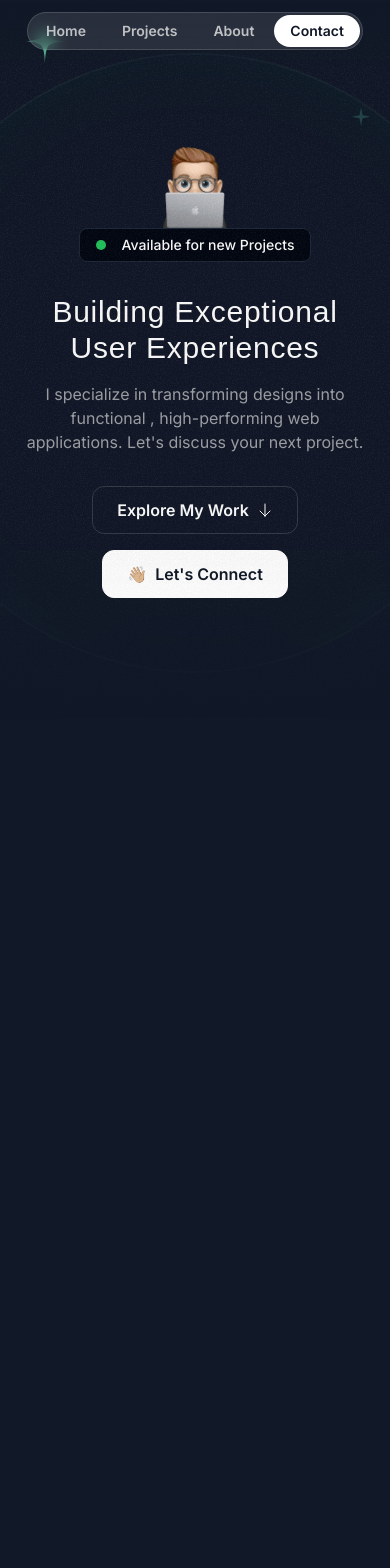
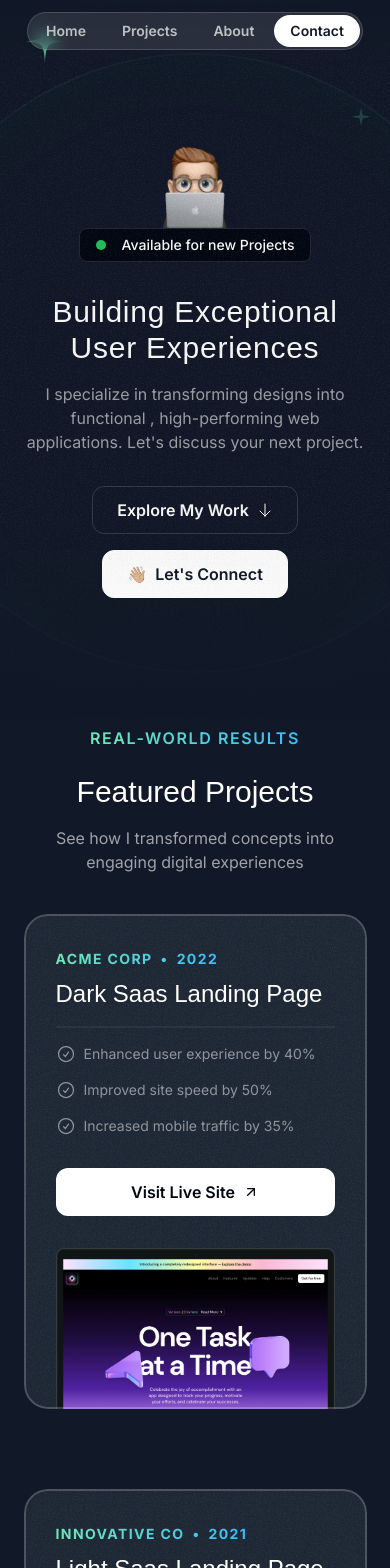
Before and after one commit to BarryCoding/tribe-portfolio, a Next.js app: page / in a window 390 px wide. Shown: the top 1568 px of the page. Before the commit the page ends 973 px from the top, so only its background shows below. Built offline with nearby package versions, Linux system fonts and the light colour scheme; a web font is replaced by a local one.

Commit message:
07 Projects section

```diff
--- a/src/app/globals.css
+++ b/src/app/globals.css
@@ -11,3 +11,9 @@
     @apply absolute inset-0 left-1/2 top-1/2 -translate-x-1/2 -translate-y-1/2 rounded-full border-2 border-emerald-300/5 shadow-[0_0_80px_inset] shadow-emerald-500/5;
   }
 }
+
+@layer utilities {
+  .container{
+    @apply lg:max-w-5xl
+  }
+}
--- a/src/app/page.tsx
+++ b/src/app/page.tsx
@@ -1,11 +1,13 @@
 import { Header } from '@/sections/Header'
 import { HeroSection } from '@/sections/Hero'
+import { ProjectsSection } from '@/sections/Projects'
 
 export default function Home() {
   return (
     <div>
       <Header />
       <HeroSection />
+      <ProjectsSection />
     </div>
   )
 }
--- a/src/sections/Projects.tsx
+++ b/src/sections/Projects.tsx
@@ -1,46 +1,115 @@
-import darkSaasLandingPage from "@/assets/images/dark-saas-landing-page.png";
-import lightSaasLandingPage from "@/assets/images/light-saas-landing-page.png";
-import aiStartupLandingPage from "@/assets/images/ai-startup-landing-page.png";
+import darkSaasLandingPage from '@/assets/images/dark-saas-landing-page.png'
+import lightSaasLandingPage from '@/assets/images/light-saas-landing-page.png'
+import aiStartupLandingPage from '@/assets/images/ai-startup-landing-page.png'
+import grainImage from '@/assets/images/grain.jpg'
+import CheckCircleIcon from '@/assets/icons/check-circle.svg'
+import ArrowUpRightIcon from '@/assets/icons/arrow-up-right.svg'
+import Image from 'next/image'
 
 const portfolioProjects = [
   {
-    company: "Acme Corp",
-    year: "2022",
-    title: "Dark Saas Landing Page",
+    company: 'Acme Corp',
+    year: '2022',
+    title: 'Dark Saas Landing Page',
     results: [
-      { title: "Enhanced user experience by 40%" },
-      { title: "Improved site speed by 50%" },
-      { title: "Increased mobile traffic by 35%" },
+      { title: 'Enhanced user experience by 40%' },
+      { title: 'Improved site speed by 50%' },
+      { title: 'Increased mobile traffic by 35%' },
     ],
-    link: "https://youtu.be/4k7IdSLxh6w",
+    link: 'https://youtu.be/4k7IdSLxh6w',
     image: darkSaasLandingPage,
   },
   {
-    company: "Innovative Co",
-    year: "2021",
-    title: "Light Saas Landing Page",
+    company: 'Innovative Co',
+    year: '2021',
+    title: 'Light Saas Landing Page',
     results: [
-      { title: "Boosted sales by 20%" },
-      { title: "Expanded customer reach by 35%" },
-      { title: "Increased brand awareness by 15%" },
+      { title: 'Boosted sales by 20%' },
+      { title: 'Expanded customer reach by 35%' },
+      { title: 'Increased brand awareness by 15%' },
     ],
-    link: "https://youtu.be/7hi5zwO75yc",
+    link: 'https://youtu.be/7hi5zwO75yc',
     image: lightSaasLandingPage,
   },
   {
-    company: "Quantum Dynamics",
-    year: "2023",
-    title: "AI Startup Landing Page",
+    company: 'Quantum Dynamics',
+    year: '2023',
+    title: 'AI Startup Landing Page',
     results: [
-      { title: "Enhanced user experience by 40%" },
-      { title: "Improved site speed by 50%" },
-      { title: "Increased mobile traffic by 35%" },
+      { title: 'Enhanced user experience by 40%' },
+      { title: 'Improved site speed by 50%' },
+      { title: 'Increased mobile traffic by 35%' },
     ],
-    link: "https://youtu.be/Z7I5uSRHMHg",
+    link: 'https://youtu.be/Z7I5uSRHMHg',
     image: aiStartupLandingPage,
   },
-];
+]
 
 export const ProjectsSection = () => {
-  return <div>Projects Section</div>;
-};
+  return (
+    <section className='pb-16 lg:py-24'>
+      <div className='container'>
+        <p className='text-center'>
+          {/* use bg-gradient as text */}
+          <span className='bg-gradient-to-r from-emerald-300 to-sky-400 bg-clip-text font-semibold uppercase tracking-widest text-transparent'>
+            Real-world Results
+          </span>
+        </p>
+        <h2 className='mt-6 text-center font-serif text-3xl md:text-5xl'>Featured Projects</h2>
+        <p className='mx-auto mt-4 max-w-md text-center text-white/60 md:text-lg lg:text-xl'>
+          See how I transformed concepts into engaging digital experiences
+        </p>
+
+        {/* REFACTOR: Cards or Card */}
+        <div className='mt-10 flex flex-col gap-20 md:mt-20'>
+          {portfolioProjects.map((p) => (
+            // good use of after as a transparent outline border
+            <div
+              key={p.title}
+              className='relative z-0 overflow-hidden rounded-3xl bg-gray-800 px-8 pt-8 after:pointer-events-none after:absolute after:inset-0 after:z-10 after:rounded-3xl after:outline after:outline-2 after:-outline-offset-2 after:outline-white/20 after:content-[""] md:px-10 md:pt-12 lg:px-20 lg:pt-16'
+            >
+              {/* bg image with style */}
+              <div
+                className='absolute inset-0 -z-10 opacity-5'
+                style={{ backgroundImage: `url(${grainImage.src})` }}
+              />
+              <div className='lg:grid lg:grid-cols-2 lg:gap-16'>
+                <div className='lg:pb-16'>
+                  <span className='inline-flex gap-2 bg-gradient-to-r from-emerald-300 to-sky-400 bg-clip-text text-sm font-bold uppercase tracking-widest text-transparent'>
+                    <span>{p.company}</span>
+                    <span>&bull;</span>
+                    <span>{p.year}</span>
+                  </span>
+                  <h3 className='mt-2 font-serif text-2xl md:mt-5 md:text-4xl'>{p.title}</h3>
+                  <hr className='mt-4 border-t-2 border-white/5 md:mt-5' />
+                  <ul className='mt-4 flex flex-col gap-4 md:mt-5'>
+                    {p.results.map((r) => (
+                      <li key={r.title} className='flex gap-2 text-sm text-white/50 md:text-base'>
+                        <CheckCircleIcon className='size-5 md:size-6' />
+                        <span>{r.title}</span>
+                      </li>
+                    ))}
+                  </ul>
+                  <a
+                    href={p.link}
+                    className='mt-8 inline-flex h-12 w-full items-center justify-center gap-2 rounded-xl bg-white px-6 font-semibold text-gray-950 md:w-auto'
+                  >
+                    <span>Visit Live Site</span>
+                    <ArrowUpRightIcon className='size-4' />
+                  </a>
+                </div>
+                <div className='relative'>
+                  <Image
+                    src={p.image}
+                    alt={p.title}
+                    className='-mb-4 mt-8 md:-mb-0 lg:absolute lg:mt-0 lg:h-full lg:w-auto lg:max-w-none'
+                  />
+                </div>
+              </div>
+            </div>
+          ))}
+        </div>
+      </div>
+    </section>
+  )
+}
```
Also changed, not shown: 1 other file (tests, documents, lock files or other folders).
